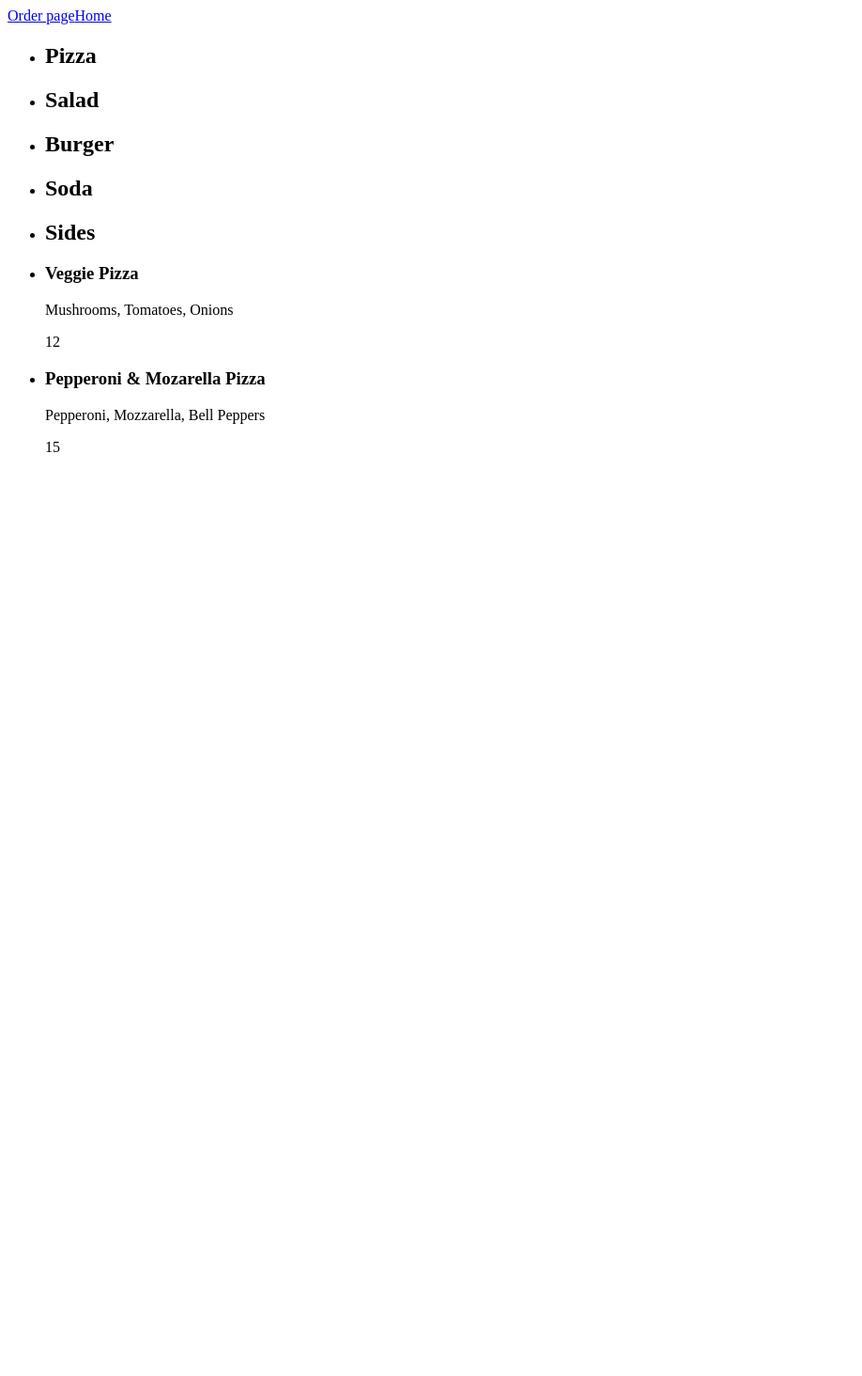
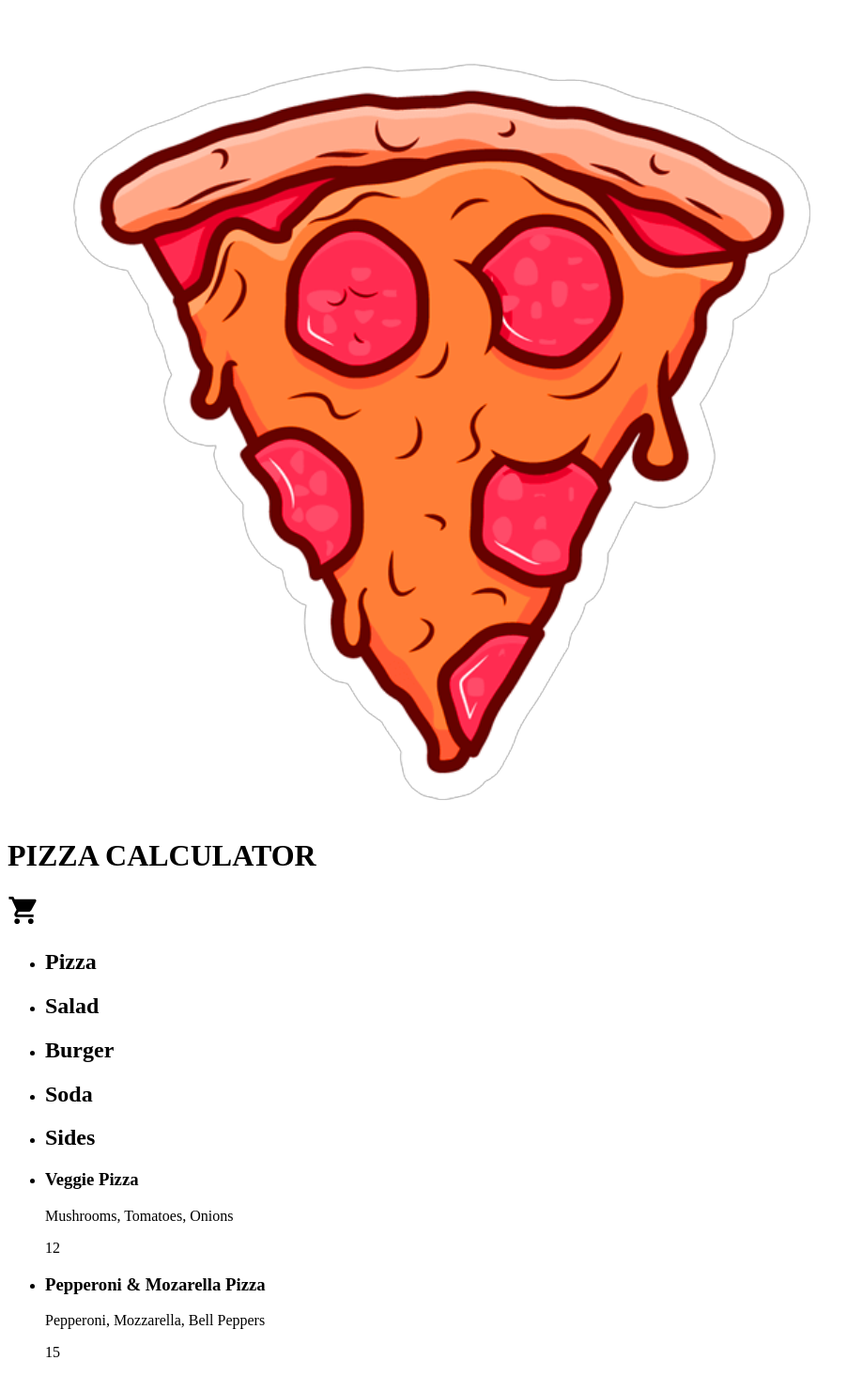
Before and after one commit to isabellaes/pizza-calculator, a React (Vite) app: page / in a window 1280 px wide. Shown: the whole page at 94% size, without its empty margins (0-918 px from the left). Before the commit the page ends 800 px from the top, so only its background shows below. Built offline with nearby package versions, Linux system fonts and the light colour scheme; the HTML template or start-up script is replaced by a standard one.

Commit message:
updated header

```diff
--- a/package.json
+++ b/package.json
@@ -10,6 +10,10 @@
     "preview": "vite preview"
   },
   "dependencies": {
+    "@emotion/react": "^11.11.4",
+    "@emotion/styled": "^11.11.5",
+    "@mui/icons-material": "^5.15.15",
+    "@mui/material": "^5.15.15",
     "dom": "^0.0.3",
     "react": "^18.2.0",
     "react-dom": "^18.2.0",
--- a/src/components/header/Header.tsx
+++ b/src/components/header/Header.tsx
@@ -1,10 +1,34 @@
 import { Link } from "react-router-dom";
+import ShoppingCartIcon from "@mui/icons-material/ShoppingCart";
+import Badge from "@mui/material/Badge";
+import { useContext, useEffect, useState } from "react";
+import { CartContext } from "../../context/CartContextProvider";
+import logo from "../../assets/2024-04-14 11_34_40.png";
 
 const Header = () => {
+  const { state } = useContext(CartContext);
+  const [count, setCount] = useState(state.length);
+
+  useEffect(() => {
+    setCount(state.length);
+  }, [state]);
+
   return (
     <header>
-      <Link to={"/order"}>Order page</Link>
-      <Link to={"/"}>Home</Link>
+      <Link to={"/"}>
+        <img src={logo} />
+      </Link>
+      <Link to={"/"} style={{ textDecoration: "none", color: "black" }}>
+        <h1>PIZZA CALCULATOR</h1>
+      </Link>
+      <Badge badgeContent={count} invisible={count < 1}>
+        <Link to={"/order"}>
+          <ShoppingCartIcon
+            fontSize="large"
+            style={{ textDecoration: "none", color: "black" }}
+          />
+        </Link>
+      </Badge>
     </header>
   );
 };
--- a/src/components/header/header.scss
+++ b/src/components/header/header.scss
@@ -4,12 +4,17 @@ header {
   display: flex;
   flex-direction: row;
   align-items: center;
-  justify-content: center;
+  justify-content: space-between;
   gap: 10px;
   max-width: 100vw;
   min-height: 5em;
-  background-color: cadetblue;
+  background-color: #f9d181;
   font-family: $fontRegular;
   line-height: 1.5;
   font-weight: 400;
+
+  img {
+    max-height: 100px;
+    max-width: 100px;
+  }
 }
```
Also changed, not shown: src/assets/2024-04-14 11_34_40.png (added), 1 other file (tests, documents, lock files or other folders).
